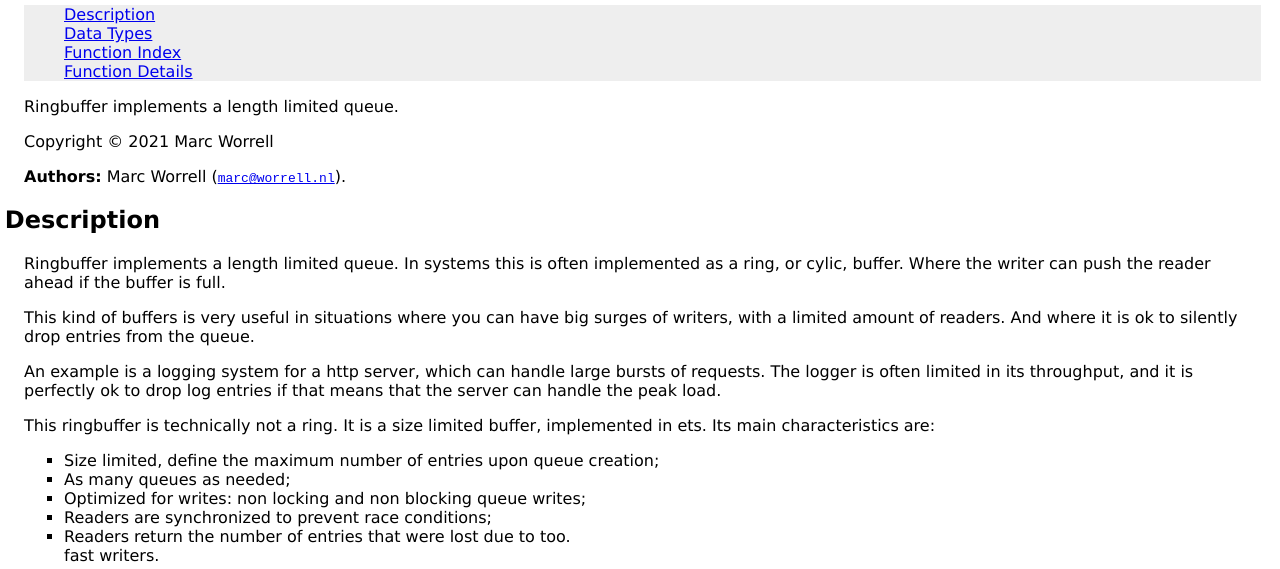
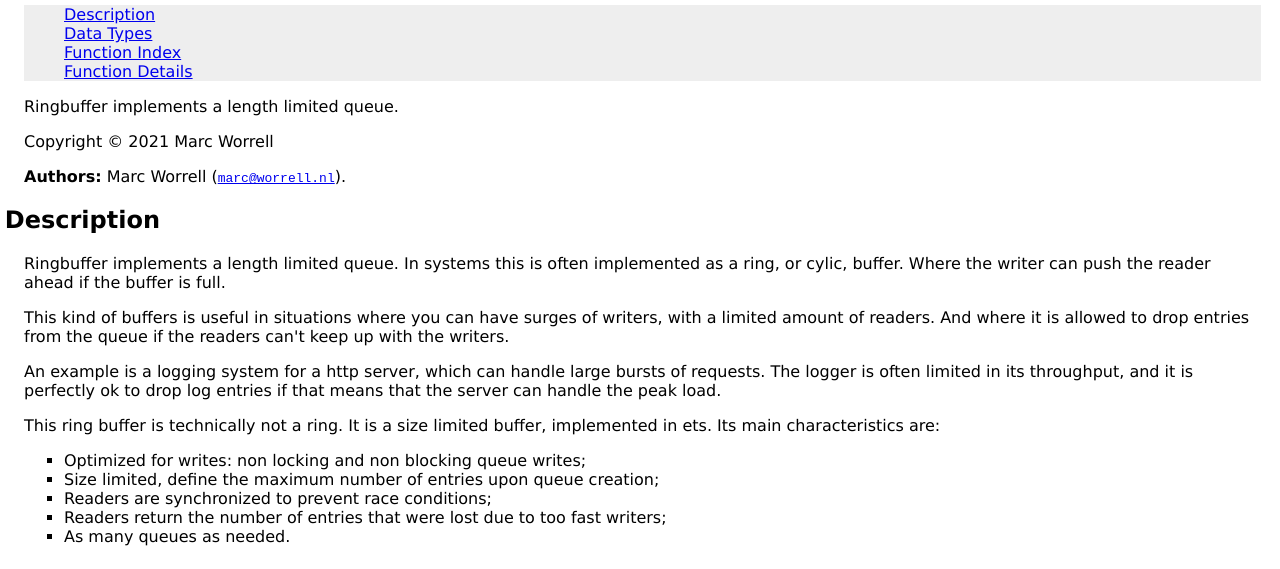
Before and after one commit to zotonic/ringbuffer, a plain HTML site: page doc/ringbuffer.html in a window 1280 px wide. Shown: the part 159-728 px from the top of the page. Drawn offline with Linux system fonts and the light colour scheme.

Commit message:
Generate edoc

```diff
--- a/doc/ringbuffer.html
+++ b/doc/ringbuffer.html
@@ -19,27 +19,27 @@
 often implemented as a ring, or cylic, buffer. Where the writer can
 push the reader ahead if the buffer is full.</p>
 
-  <p>This kind of buffers is very useful in situations where you can have
-big surges of writers, with a limited amount of readers. And where it
-is ok to silently drop entries from the queue.</p>
+  <p>This kind of buffers is useful in situations where you can have
+surges of writers, with a limited amount of readers. And where it
+is allowed to drop entries from the queue if the readers can't keep
+up with the writers.</p>
 
   <p>An example is a logging system for a http server, which can handle large
 bursts of requests. The logger is often limited in its throughput, and it
 is perfectly ok to drop log entries if that means that the server can
 handle the peak load.</p>
 
-  <p>This ringbuffer is technically not a ring. It is a size limited buffer,
+  <p>This ring buffer is technically not a ring. It is a size limited buffer,
 implemented in ets. Its main characteristics are:</p>
 
   <ul>
+  <li>Optimized for writes: non locking and non blocking queue writes;</li>
   <li>Size limited, define the maximum number of entries upon queue creation;</li>
-  <li>As many queues as needed;</li>
-  <li>Optimized for writes: non locking and non blocking queue writes;</li>
   <li>Readers are synchronized to prevent race conditions;</li>
-  <li>Readers return the number of entries that were lost due to too.</li>
-  fast writers.
+  <li>Readers return the number of entries that were lost due to too
+  fast writers;</li>
+  <li>As many queues as needed.</li>
   </ul>
-
 
 <h2><a name="types">Data Types</a></h2>
 
```
Also changed, not shown: doc/ringbuffer_sup.html (+1 -1 lines), 2 other files.
